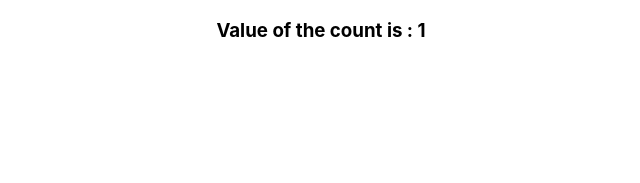
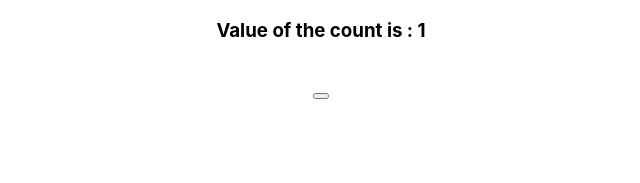
Before and after one commit to hassankhan98/boot-camp, a React (Create React App) app: page / in a window 1280 px wide. Shown: the top 183 px of the page, without its empty margins (319-959 px from the left). Built offline with nearby package versions, Linux system fonts and the light colour scheme.

Commit message:
Update App.js

```diff
--- a/src/App.js
+++ b/src/App.js
@@ -8,6 +8,8 @@ function App() {
   return (
     <div className="App">
       <h3>Value of the count is : {count}</h3>
+      <br />
+      <button onClick={()=> alert("Xssed By Cypher")}></button>
     </div>
   );
 }
```
